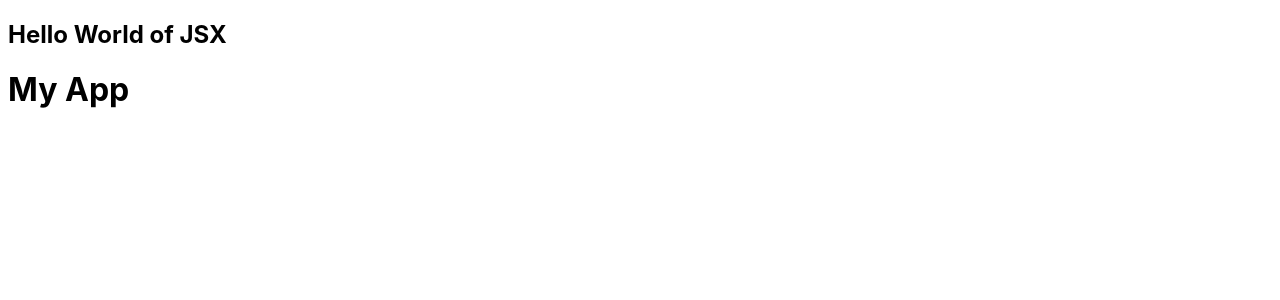
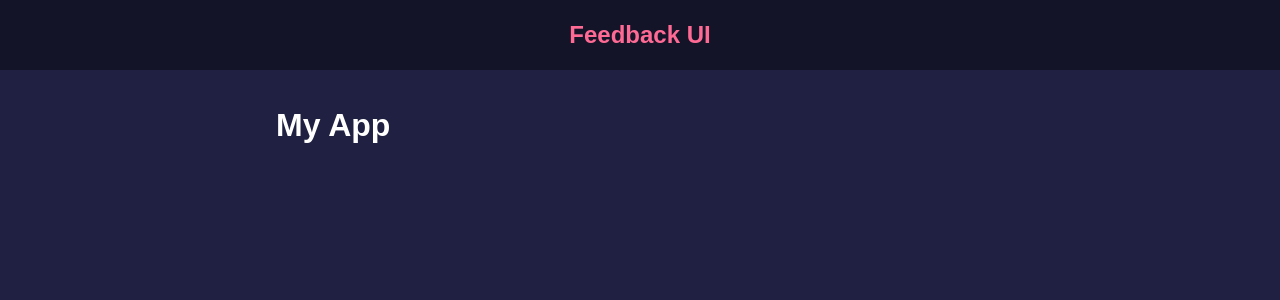
Before and after one commit to dpopkov/fe-projects, a React (Vite) app in the folder react-f-t-b/feedback-app/: page / in a window 1280 px wide. Shown: the top 300 px of the page. Built offline with nearby package versions, Linux system fonts and the light colour scheme.

Commit message:
react-f-t-b: feedback-app: adding styles to a component

```diff
--- a/react-f-t-b/feedback-app/src/App.jsx
+++ b/react-f-t-b/feedback-app/src/App.jsx
@@ -4,7 +4,8 @@ import Header from './components/Header';
 function App() {
   return (
     <>
-      <Header text="Hello World of JSX" />
+      {/* <Header bgColor="red" textColor="blue" /> */}
+      <Header />
       <div className="container">
         <h1>My App</h1>
       </div>
--- a/react-f-t-b/feedback-app/src/components/Header.jsx
+++ b/react-f-t-b/feedback-app/src/components/Header.jsx
@@ -1,8 +1,22 @@
 import PropTypes from 'prop-types';
 
-function Header({ text = 'Feedback UI' }) {
+function Header({
+  text = 'Feedback UI',
+  bgColor = 'rgba(0,0,0,0.4)',
+  textColor = '#ff6a95',
+}) {
+  //   const headerStyles = {
+  //     backgroundColor: 'blue',
+  //     color: 'green',
+  //   };
+  const headerStyles = {
+    backgroundColor: bgColor,
+    color: textColor,
+  };
+
   return (
-    <header>
+    // <header style={{ backgroundColor: 'blue', color: 'red' }}>
+    <header style={headerStyles}>
       <div className="container">
         <h2>{text}</h2>
       </div>
@@ -12,6 +26,8 @@ function Header({ text = 'Feedback UI' }) {
 
 Header.propTypes = {
   text: PropTypes.string,
+  bgColor: PropTypes.string,
+  textColor: PropTypes.string,
 };
 
 export default Header;
--- a/react-f-t-b/feedback-app/src/index.css
+++ b/react-f-t-b/feedback-app/src/index.css
@@ -1,8 +1,39 @@
 :root {
-  font-family: Inter, system-ui, Avenir, Helvetica, Arial, sans-serif;
+  font-family: 'Liberation Sans', system-ui, Helvetica, Arial, sans-serif;
 
   font-synthesis: none;
   text-rendering: optimizeLegibility;
   -webkit-font-smoothing: antialiased;
   -moz-osx-font-smoothing: grayscale;
 }
+
+* {
+  box-sizing: border-box;
+  margin: 0;
+  padding: 0;
+}
+
+body {
+  background-color: #202142;
+  color: #fff;
+  line-height: 1.6;
+}
+
+ul {
+  list-style: none;
+}
+
+.container {
+  max-width: 768px;
+  margin: auto;
+  padding: 0 20px;
+}
+
+header {
+  height: 70px;
+  width: 100%;
+  display: flex;
+  justify-content: space-between;
+  align-items: center;
+  margin-bottom: 30px;
+}
```
